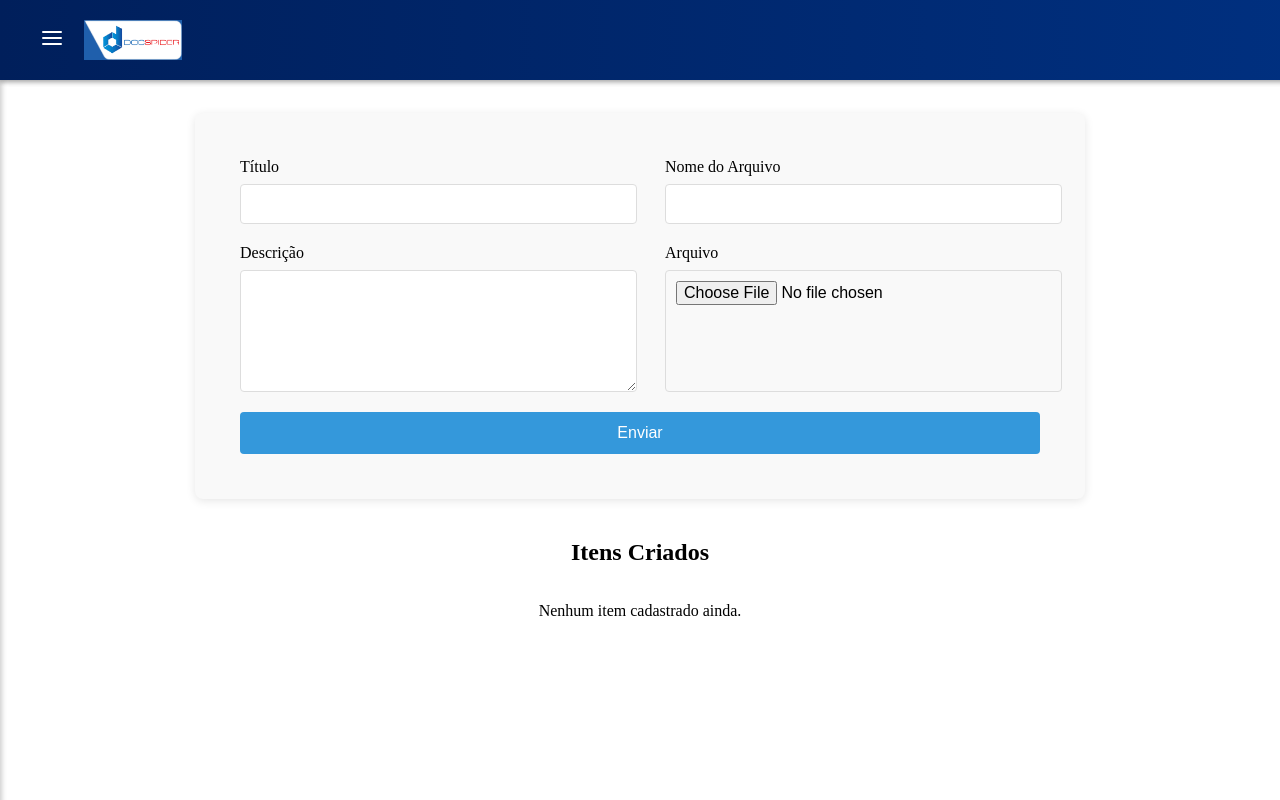
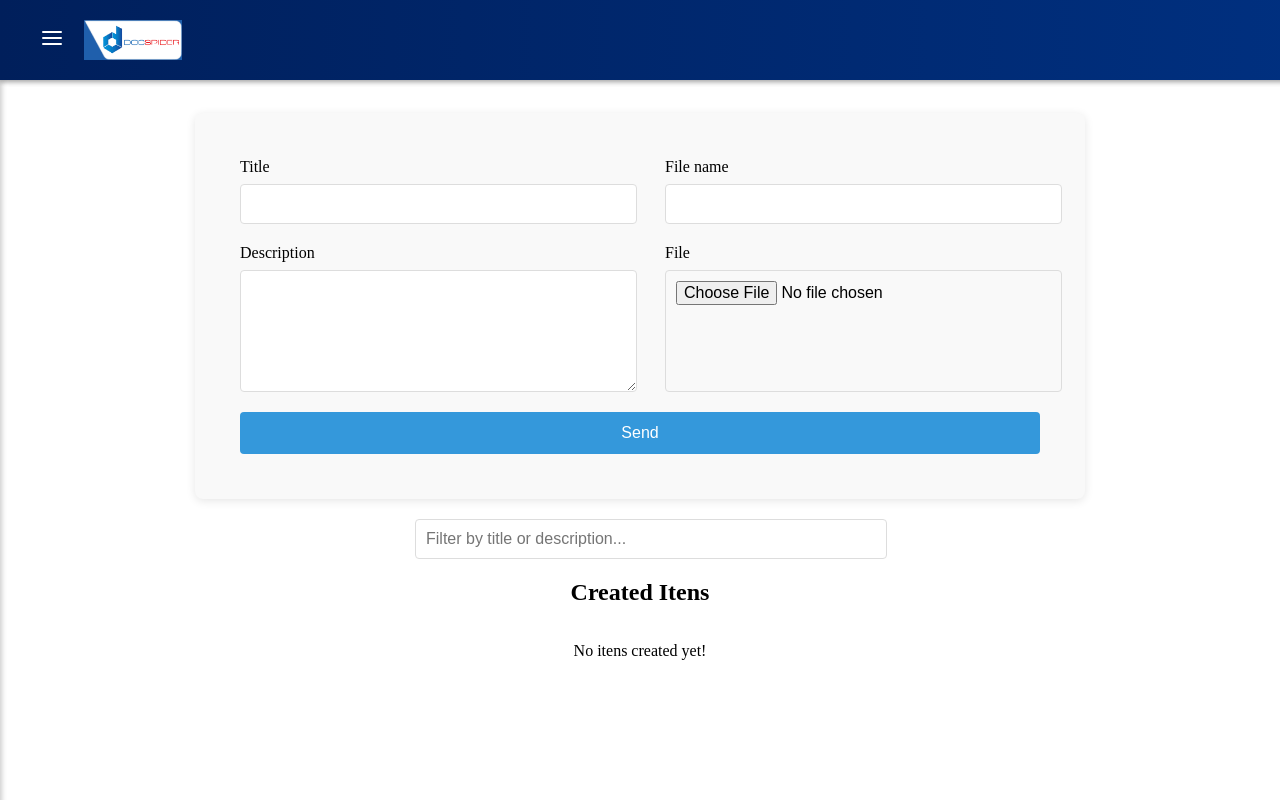
Before and after one commit to Lucaswillians/drop-zone, a React (Vite) app: page /documents in a window 1280 px wide. Built offline with nearby package versions, Linux system fonts and the light colour scheme.

Commit message:
feat: implements filter input to cards

```diff
--- a/src/components/Form/Form.css
+++ b/src/components/Form/Form.css
@@ -52,7 +52,7 @@ button {
   cursor: pointer;
 }
 
-button:hover {
+send:hover {
   background-color: #2980b9;
 }
 
--- a/src/components/Form/index.tsx
+++ b/src/components/Form/index.tsx
@@ -68,7 +68,7 @@ const Form: React.FC<FormProps> = ({ onSave, initialData }) => {
     <form onSubmit={handleSubmit}>
       <div className="form-row">
         <div className="form-field">
-          <label htmlFor="titulo">Título</label>
+          <label htmlFor="titulo">Title</label>
           <input
             className="form-input"
             type="text"
@@ -80,7 +80,7 @@ const Form: React.FC<FormProps> = ({ onSave, initialData }) => {
           />
         </div>
         <div className="form-field">
-          <label htmlFor="nomeArquivo">Nome do Arquivo</label>
+          <label htmlFor="nomeArquivo">File name</label>
           <input
             className="form-input"
             type="text"
@@ -95,7 +95,7 @@ const Form: React.FC<FormProps> = ({ onSave, initialData }) => {
 
       <div className="form-row">
         <div className="form-field">
-          <label htmlFor="descricao">Descrição</label>
+          <label htmlFor="descricao">Description</label>
           <textarea
             className="form-input"
             id="descricao"
@@ -107,7 +107,7 @@ const Form: React.FC<FormProps> = ({ onSave, initialData }) => {
         </div>
 
         <div className="form-field">
-          <label htmlFor="arquivo">Arquivo</label>
+          <label htmlFor="arquivo">File</label>
           <input
             className="form-input"
             type="file"
@@ -120,7 +120,7 @@ const Form: React.FC<FormProps> = ({ onSave, initialData }) => {
         </div>
       </div>
 
-      <button type="submit">Enviar</button>
+      <button className='send' type="submit">Send</button>
     </form>
   );
 };
--- a/src/components/sidebar/index.tsx
+++ b/src/components/sidebar/index.tsx
@@ -34,7 +34,7 @@ export default function Sidebar() {
             </li>
             <li>
               <Link to="/about">
-                <AiOutlineInfoCircle /> Sobre
+                <AiOutlineInfoCircle className='icon-sidebar'/> Sobre
               </Link>
             </li>
           </ul>
--- a/src/pages/Documents/Documents.css
+++ b/src/pages/Documents/Documents.css
@@ -21,6 +21,10 @@ h1, h2 {
   display: flex;
   flex-direction: column;
   align-items: center;
+}
+
+.filter-container {
+  width: 50%;
 }
 
 .cards-list {
@@ -62,6 +66,8 @@ h1, h2 {
   color: #333;
 }
 
+
+
 @media (max-width: 768px) {
   .documents-container {
     width: 100%;
--- a/src/pages/Documents/index.tsx
+++ b/src/pages/Documents/index.tsx
@@ -14,6 +14,7 @@ const Documents: React.FC = () => {
   const [items, setItems] = useState<FormData[]>([]);
   const [currentPage, setCurrentPage] = useState<number>(1);
   const itemsPerPage = 3;
+  const [filterText, setFilterText] = useState<string>(''); // Estado para o filtro
 
   const handleSave = (data: FormData) => {
     const newItem = {
@@ -47,18 +48,37 @@ const Documents: React.FC = () => {
     }
   };
 
+  // Função para filtrar os itens
+  const filteredItems = items.filter(item => {
+    return (
+      item.titulo.toLowerCase().includes(filterText.toLowerCase()) ||
+      item.descricao.toLowerCase().includes(filterText.toLowerCase())
+    );
+  });
+
   const indexOfLastItem = currentPage * itemsPerPage;
   const indexOfFirstItem = indexOfLastItem - itemsPerPage;
-  const currentItems = items.slice(indexOfFirstItem, indexOfLastItem);
+  const currentItems = filteredItems.slice(indexOfFirstItem, indexOfLastItem); // Filtrar itens na paginação
 
   return (
     <div className="documents-container">
       <h1>Cadastrar Novo Arquivo</h1>
       <Form onSave={handleSave} initialData={null} />
 
+      {/* Filtro */}
+      <div className="filter-container">
+        <input
+          type="text"
+          value={filterText}
+          onChange={(e) => setFilterText(e.target.value)}
+          placeholder="Filter by title or description..."
+          className="filter-input"
+        />
+      </div>
+
       <div className="cards-container">
-        <h2>Itens Criados</h2>
-        {items.length > 0 ? (
+        <h2>Created Itens</h2>
+        {filteredItems.length > 0 ? ( // Renderiza apenas os itens filtrados
           <>
             <div className="cards-list">
               {currentItems.map((item, index) => (
@@ -79,23 +99,22 @@ const Documents: React.FC = () => {
                 Anterior
               </button>
               <span>
-                Página {currentPage} de {Math.ceil(items.length / itemsPerPage)}
+                Página {currentPage} de {Math.ceil(filteredItems.length / itemsPerPage)}
               </span>
               <button
                 onClick={handleNextPage}
-                disabled={currentPage === Math.ceil(items.length / itemsPerPage)}
+                disabled={currentPage === Math.ceil(filteredItems.length / itemsPerPage)}
               >
                 Próxima
               </button>
             </div>
           </>
         ) : (
-          <p>Nenhum item cadastrado ainda.</p>
+          <p>No itens created yet!</p>
         )}
       </div>
     </div>
   );
 };
 
-
 export default Documents;
```
